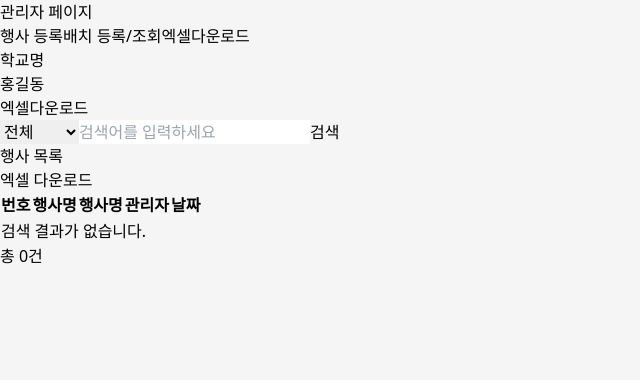
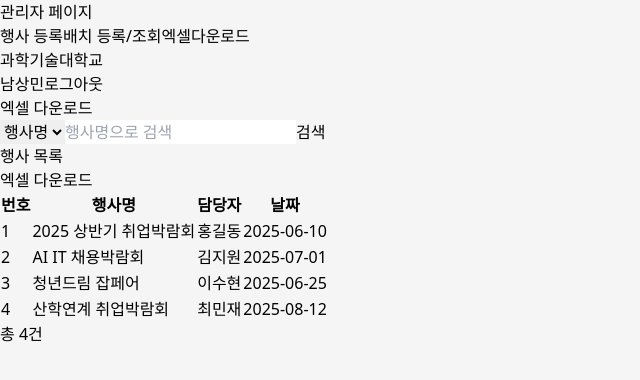
Before and after one commit to bidalalsrb/edu-uni, a React (Vite) app: page /index/admin/exceldown in a window 1280 px wide. Shown: the top 380 px of the page, without its empty margins (0-640 px from the left). Built offline with nearby package versions, Linux system fonts and the light colour scheme.

Commit message:
로그아웃 디자인 수정

```diff
--- a/src/components/admin/Web/ExcelDown.jsx
+++ b/src/components/admin/Web/ExcelDown.jsx
@@ -1,110 +1,82 @@
-// BatchCode.jsx
-import React, {useEffect, useState} from "react";
-import {useNavigate} from "react-router-dom";
-import NewBatchCodeModal from "./Modal/NewBatchCodeModal";
-import EditBatchCodeModal from "./Modal/EditBatchCodeModal";
-import ApplyPage from "../../../pages/admin/ApplyPage"; // 배치도 컴포넌트
+import React, {useState} from "react";
+
+export const sampleEvents = [
+    {
+        name: "2025 상반기 취업박람회",
+        location: "코엑스 A홀",
+        person: "홍길동",
+        endDate: "2025-06-10",
+    },
+    {
+        name: "AI IT 채용박람회",
+        location: "서울시청 1층",
+        person: "김지원",
+        endDate: "2025-07-01",
+    },
+    {
+        name: "청년드림 잡페어",
+        location: "부산 벡스코",
+        person: "이수현",
+        endDate: "2025-06-25",
+    },
+    {
+        name: "산학연계 취업박람회",
+        location: "대구 엑스코",
+        person: "최민재",
+        endDate: "2025-08-12",
+    },
+];
 
 function ExcelDown() {
-    const [records, setRecords] = useState([]);
-    const [modalOpen, setModalOpen] = useState(false);
-    const [editingRecord, setEditingRecord] = useState(null);
     const [searchTerm, setSearchTerm] = useState("");
-    const [searchOption, setSearchOption] = useState("전체");
-    const [filteredRecords, setFilteredRecords] = useState(null);
-    const [showLayout, setShowLayout] = useState(false);
-    const [selectedRecordForLayout, setSelectedRecordForLayout] = useState(null);
+    const [searchOption, setSearchOption] = useState("행사명"); // 기본값 "행사명"
+    const [filteredRecords, setFilteredRecords] = useState(sampleEvents);
 
-    const navigate = useNavigate();
-
-    useEffect(() => {
-        const storedEvents = JSON.parse(localStorage.getItem('events')) || [];
-        const eventRecords = storedEvents.map(event => ({
-            batchCode: event.batchCode,  // 배치코드 (행사 등록 시 발급)
-            name: event.name,            // 행사명
-            location: event.location,    // 행사장소
-            person: event.person,        // 담당자
-            startDate: event.startDate,  // 시작 날짜
-            endDate: event.endDate,      // 종료 날짜
-            registrationDate: event.registrationDate,  // 등록일 (행사 등록 시 오늘 날짜)
-            mainImage: event.mainImage,
-            mainImagePreview: event.mainImagePreview,
-            subImages: event.subImages,
-            subImagePreviews: event.subImagePreviews,
-        }));
-        setRecords(eventRecords);
-    }, []);
-
-    const addRecord = (record) => {
-        const updatedRecords = [...records, record];
-        setRecords(updatedRecords);
-        if (searchTerm) {
-            handleSearch();
-        }
-    };
-
-    const updateRecord = (updatedRecord) => {
-        const updatedRecords = records.map((rec) =>
-            rec.batchCode === updatedRecord.batchCode ? updatedRecord : rec
-        );
-        setRecords(updatedRecords);
-        if (searchTerm) {
-            handleSearch();
-        }
-    };
-
+    // 검색 버튼 클릭시
     const handleSearch = () => {
         if (searchTerm.trim() === "") {
-            setFilteredRecords(null);
+            setFilteredRecords(sampleEvents);
             return;
         }
-        const filtered = records.filter((record) => {
-            if (searchOption === "전체") {
-                return (
-                    record.batchCode.includes(searchTerm) ||
-                    record.name.includes(searchTerm) ||
-                    record.location.includes(searchTerm) ||
-                    record.person.includes(searchTerm)
-                );
-            } else if (searchOption === "행사명") {
+        const filtered = sampleEvents.filter((record) => {
+            if (searchOption === "행사명") {
                 return record.name.includes(searchTerm);
-            } else if (searchOption === "행사장소") {
-                return record.location.includes(searchTerm);
+            } else if (searchOption === "담당자") {
+                return record.person.includes(searchTerm);
             } else {
                 return true;
             }
         });
         setFilteredRecords(filtered);
+    };
 
+    // 엔터 키로도 검색 가능
+    const handleKeyDown = (e) => {
+        if (e.key === "Enter") {
+            handleSearch();
+        }
     };
-    const handleExcelDown = () => {
-        alert('엑셀다운')
-    }
-    const displayRecords = filteredRecords !== null ? filteredRecords : records;
-
 
     return (
         <main className="p-6 flex flex-col gap-6">
-            {!showLayout ? (
-                <>
             {/* 검색/필터 섹션 */}
             <section>
-                        <h2 className="text-2xl font-bold text-gray-800 mb-4">엑셀다운로드</h2>
+                <h2 className="text-2xl font-bold text-gray-800 mb-4">엑셀 다운로드</h2>
                 <div className="flex items-center space-x-2">
                     <select
                         value={searchOption}
                         onChange={(e) => setSearchOption(e.target.value)}
                         className="border border-gray-300 rounded-md px-3 py-2 text-sm focus:outline-none focus:ring-2 focus:ring-blue-500"
                     >
-                                <option>전체</option>
-                                <option>행사명</option>
-                                <option>행사장소</option>
+                        <option value="행사명">행사명</option>
+                        <option value="담당자">담당자</option>
                     </select>
                     <input
                         type="text"
-                                placeholder="검색어를 입력하세요"
+                        placeholder={`${searchOption}으로 검색`}
                         value={searchTerm}
                         onChange={(e) => setSearchTerm(e.target.value)}
+                        onKeyDown={handleKeyDown}
                         className="border border-gray-300 rounded-md px-3 py-2 w-64 text-sm focus:outline-none focus:ring-2 focus:ring-blue-500"
                     />
                     <button
@@ -120,14 +92,10 @@ function ExcelDown() {
             <section className="bg-white rounded-xl shadow-sm">
                 <div className="p-4 border-b border-gray-200 flex justify-between items-center">
                     <h3 className="text-lg font-semibold text-gray-800">행사 목록</h3>
-                            <div className="flex space-x-2">
-                                <button
-                                    onClick={handleExcelDown}
-                                    className="bg-blue-500 text-white px-4 py-2 rounded-md text-sm font-medium hover:bg-blue-600"
-                                >
-                                    엑셀 다운로드
+                    <button type="button"
+                            className="focus:outline-none text-white bg-green-700 hover:bg-green-800 focus:ring-4
+                             focus:ring-green-300 font-medium rounded-lg text-sm px-5 py-2.5 me-2 mb-2 dark:bg-green-600 dark:hover:bg-green-700 dark:focus:ring-green-800">엑셀 다운로드
                     </button>
-                            </div>
                 </div>
                 <div className="overflow-x-auto">
                     <table className="min-w-full text-left text-sm text-gray-600">
@@ -135,28 +103,26 @@ function ExcelDown() {
                         <tr>
                             <th className="px-4 py-3 font-semibold">번호</th>
                             <th className="px-4 py-3 font-semibold">행사명</th>
-                                    <th className="px-4 py-3 font-semibold">행사명</th>
-                                    <th className="px-4 py-3 font-semibold">관리자</th>
+                            <th className="px-4 py-3 font-semibold">담당자</th>
                             <th className="px-4 py-3 font-semibold">날짜</th>
                         </tr>
                         </thead>
                         <tbody>
-                                {displayRecords.length === 0 ? (
+                        {filteredRecords.length === 0 ? (
                             <tr className="border-b border-gray-100">
-                                        <td className="px-4 py-3" colSpan="9">
+                                <td className="px-4 py-3" colSpan="4">
                                     검색 결과가 없습니다.
                                 </td>
                             </tr>
                         ) : (
-                                    displayRecords.map((record, index) => (
+                            filteredRecords.map((record, index) => (
                                 <tr
                                     key={index}
                                     className="border-b border-gray-100 hover:bg-gray-50"
                                 >
                                     <td className="px-4 py-3">{index + 1}</td>
-                                            <td className="px-4 py-3">{record.batchCode}</td>
                                     <td className="px-4 py-3">{record.name}</td>
-                                            <td className="px-4 py-3">{record.location}</td>
+                                    <td className="px-4 py-3">{record.person}</td>
                                     <td className="px-4 py-3">{record.endDate}</td>
                                 </tr>
                             ))
@@ -165,43 +131,9 @@ function ExcelDown() {
                     </table>
                 </div>
                 <div className="p-4 border-t border-gray-200 flex justify-between items-center">
-                            <div className="text-sm text-gray-500">총 {displayRecords.length}건</div>
-                            <div className="space-x-1">
-                                {/* 페이지네이션 버튼들 (필요시 추가) */}
-                            </div>
+                    <div className="text-sm text-gray-500">총 {filteredRecords.length}건</div>
                 </div>
             </section>
-                </>
-            ) : (
-                <div>
-                    <div className="flex justify-end mb-2">
-                        <button
-                            onClick={() => {
-                                setShowLayout(false);
-                                setSelectedRecordForLayout(null);
-                            }}
-                            className="px-4 py-2 bg-red-500 text-white rounded"
-                        >
-                            목록 보기
-                        </button>
-                    </div>
-                    {/* ApplyPage에 선택된 레코드를 prop으로 전달 */}
-                    <ApplyPage record={selectedRecordForLayout}/>
-                </div>
-            )}
-            {modalOpen && (
-                <NewBatchCodeModal
-                    onClose={() => setModalOpen(false)}
-                    onSave={addRecord}
-                />
-            )}
-            {editingRecord && (
-                <EditBatchCodeModal
-                    record={editingRecord}
-                    onClose={() => setEditingRecord(null)}
-                    onUpdate={updateRecord}
-                />
-            )}
         </main>
     );
 }
--- a/src/pages/admin/AdminLayout.jsx
+++ b/src/pages/admin/AdminLayout.jsx
@@ -51,11 +51,17 @@ function AdminLayout() {
                 <header
                     className="bg-white border-b border-gray-200 px-6 py-3 flex items-center justify-between shadow-sm">
                     <div className="flex items-center space-x-2">
-                        <span className="text-lg font-semibold text-gray-800">학교명</span>
+                        <span className="text-lg font-semibold text-gray-800">과학기술대학교</span>
                     </div>
                     <div className="flex items-center space-x-4">
-                        <span className="text-sm text-gray-700">홍길동</span>
+                        <span className="text-sm text-gray-700">남상민</span>
+                        <button type="button"
+                                className="px-3 py-2 text-xs font-medium text-center text-white bg-blue-700 rounded-lg
+                                hover:bg-blue-800 focus:ring-4 focus:outline-none focus:ring-blue-300 dark:bg-blue-600
+                                 dark:hover:bg-blue-700 dark:focus:ring-blue-800">로그아웃
+                        </button>
                     </div>
+
                 </header>
                 {/* Outlet을 통해 자식 라우트 내용이 렌더링됨 */}
                 <div className="flex-1">
```
Also changed, not shown: src/components/user/AppHeader.jsx (+13 -17 lines). Lines whose indentation alone changed are shown as unchanged.
